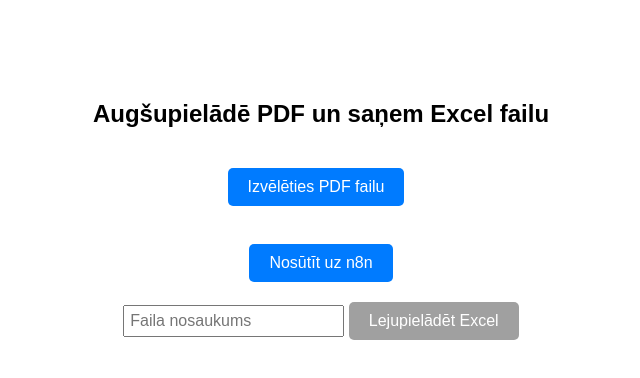
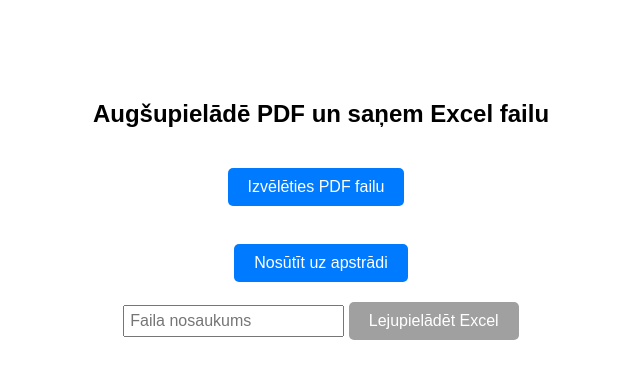
Before and after one commit to Gatis224/AT-test-01, a website: page public/index.html in a window 1280 px wide. Shown: the whole page, without its empty margins (319-959 px from the left). Drawn offline with Linux system fonts and the light colour scheme.

Commit message:
Update index.html rename button and make pretty code

```diff
--- a/public/index.html
+++ b/public/index.html
@@ -10,12 +10,10 @@
          text-align: center;
          max-width: 500px;
          }
-
          input, button {
          margin-top: 20px;
          font-size: 16px;
          }
-
          .custom-btn {
          display: inline-block;
          padding: 10px 20px;
@@ -27,12 +25,10 @@
          border-radius: 5px;
          margin-top: 20px;
          }
-
          .custom-btn:disabled {
          background-color: #a0a0a0;
          cursor: not-allowed;
          }
-
          /* Spinner stils */
          .spinner {
          border: 4px solid #f3f3f3;
@@ -45,12 +41,10 @@
          vertical-align: middle;
          margin-left: 10px;
          }
-
          @keyframes spin {
          0% { transform: rotate(0deg); }
          100% { transform: rotate(360deg); }
          }
-
          /* Check mark stils */
          .checkmark {
          display: inline-block;
@@ -59,7 +53,6 @@
          vertical-align: middle;
          margin-left: 10px;
          }
-
          #statusText {
          margin-top: 20px;
          font-style: italic;
@@ -69,23 +62,17 @@
    </head>
    <body>
       <h2>Augšupielādē PDF un saņem Excel failu</h2>
-
       <input type="file" id="pdfFile" accept="application/pdf" style="display:none;" />
       <label for="pdfFile" id="fileLabel" class="custom-btn">Izvēlēties PDF failu</label>
       <span id="fileName" style="margin-left: 10px; font-style: italic;"></span>
       <br/>
-
-
-
       <br/>
-<button class="custom-btn" onclick="uploadFile()">Nosūtīt uz n8n</button>
+      <button class="custom-btn" onclick="uploadFile()">Nosūtīt uz apstrādi</button>
       <br/>
       <!-- Teksta lauks faila nosaukumam -->
       <input type="text" id="saveFileName" style="margin-top:10px; font-size:16px; padding:5px;" placeholder="Faila nosaukums" />
       <button id="downloadBtn" class="custom-btn" disabled onclick="downloadFile()">Lejupielādēt Excel</button>
-
       <span id="statusText"></span>
-
       <script>
          let savedExcelBlob = null;
          const statusText = document.getElementById('statusText');
```
Lines whose indentation alone changed are shown as unchanged.
